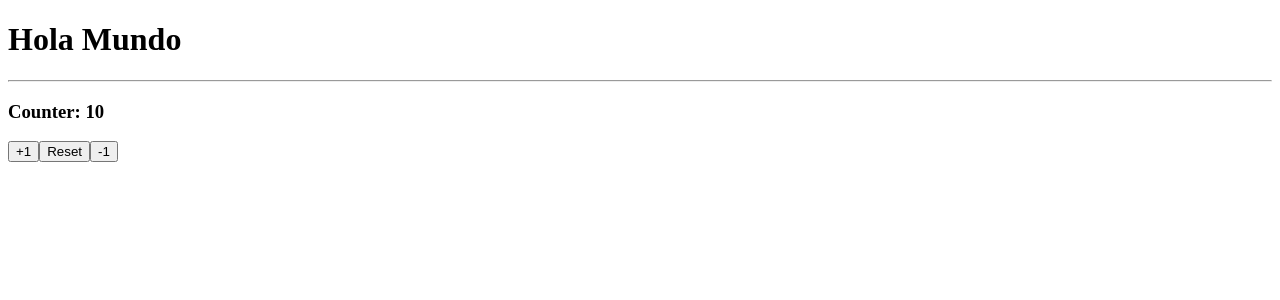
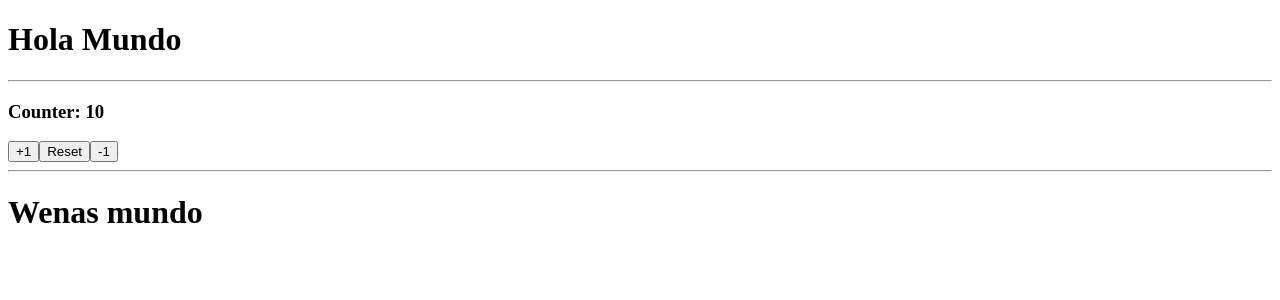
Before and after one commit to Niko-Kacic/Angular-basic-projects, an Angular app: page / in a window 1280 px wide. Shown: the top 300 px of the page. Built offline with nearby package versions, Linux system fonts and the light colour scheme.

Commit message:
added the component for incrementing and decrementing the counter

```diff
--- a/src/app/app.component.html
+++ b/src/app/app.component.html
@@ -5,3 +5,7 @@
 <button (click)="increasBy(+1)">+1</button>
 <button (click)="resetNumber()">Reset</button>
 <button (click)="increasBy(-1)">-1</button>
+
+<hr>
+
+<app-counter></app-counter>
--- a/src/app/app.module.ts
+++ b/src/app/app.module.ts
@@ -3,10 +3,12 @@ import { BrowserModule } from '@angular/platform-browser';
 
 import { AppRoutingModule } from './app-routing.module';
 import { AppComponent } from './app.component';
+import { CounterComponent } from './counter/counter.component';
 
 @NgModule({
   declarations: [
-    AppComponent
+    AppComponent,
+    CounterComponent
   ],
   imports: [
     BrowserModule,
--- /dev/null
+++ b/src/app/counter/counter.component.ts
@@ -0,0 +1,11 @@
+import { Component } from "@angular/core";
+
+
+@Component({
+  selector: 'app-counter',
+  template: '<h1>Wenas mundo</h1>',
+})
+
+export class CounterComponent {
+
+};
```
